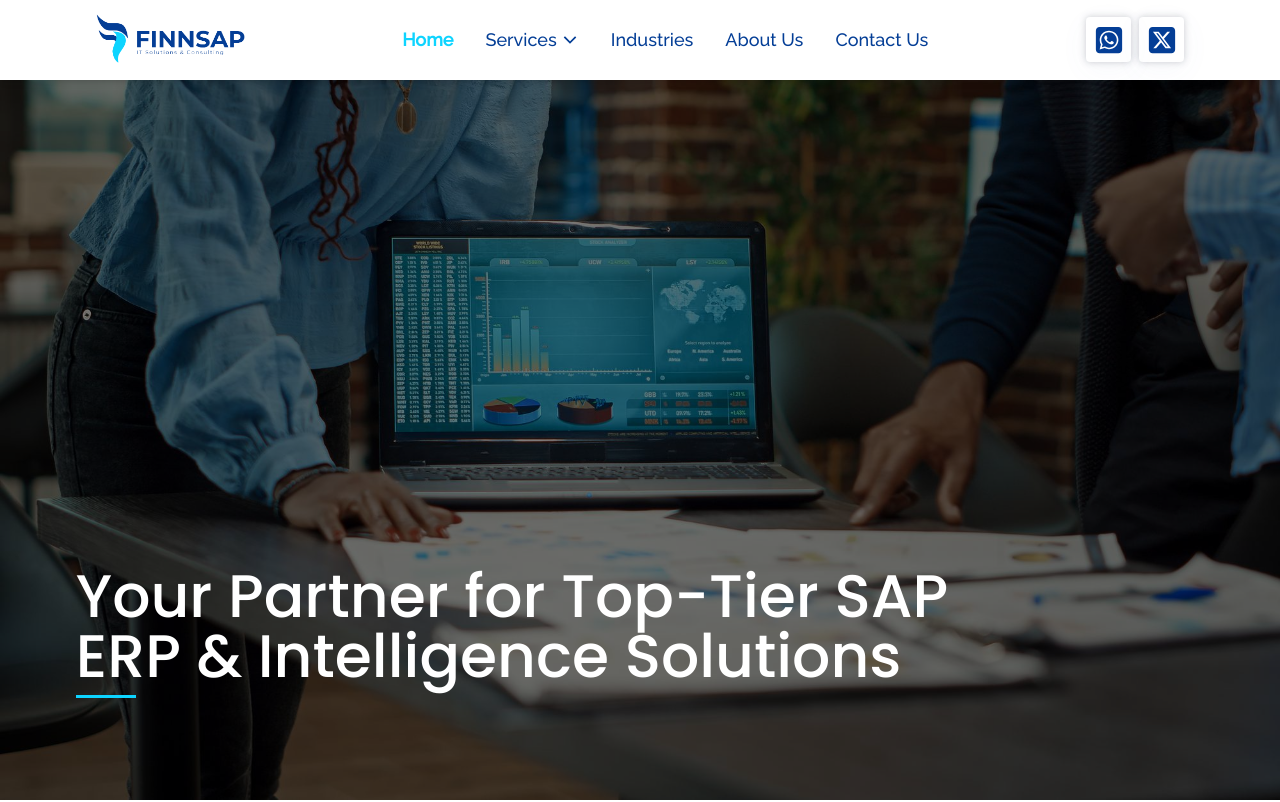
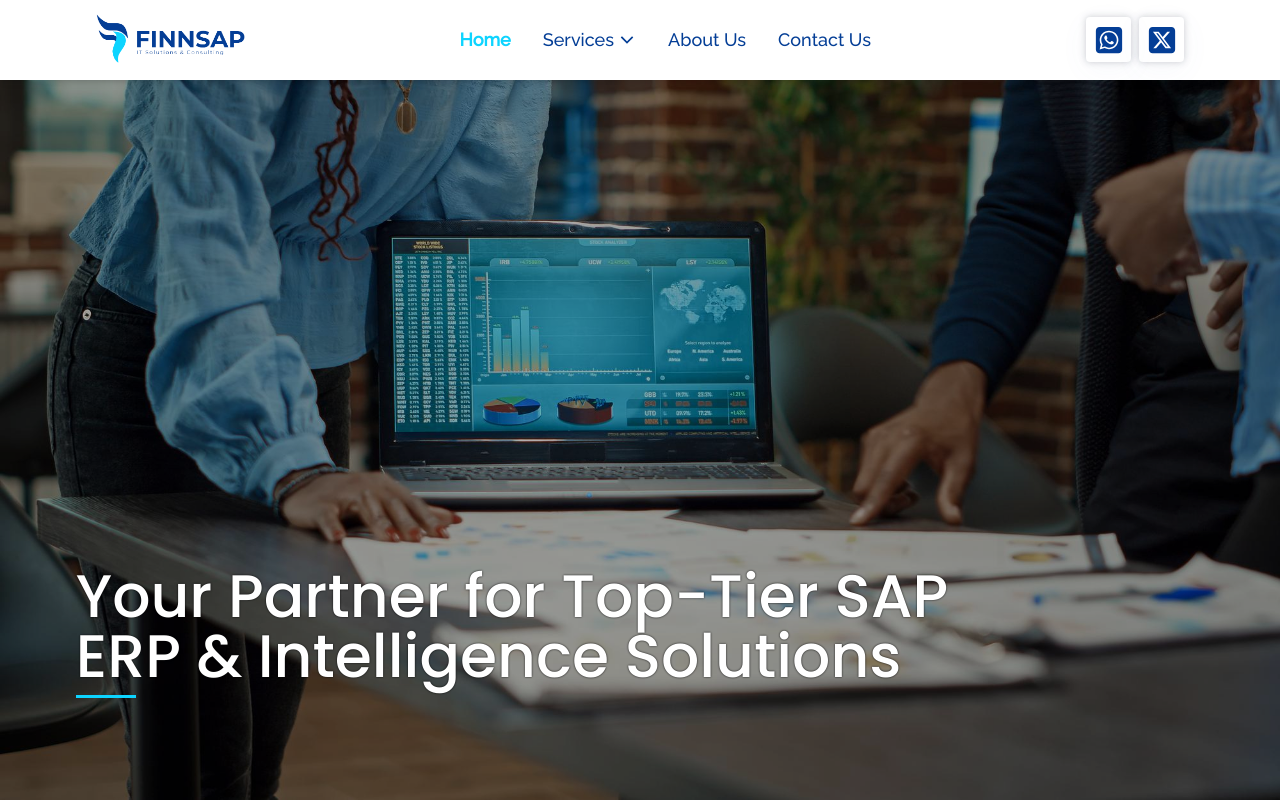
Before and after one commit to prabhatkumar628/finsap, a Next.js app: page / in a window 1280 px wide. Shown: the top 802 px of the page. Built offline with nearby package versions, Linux system fonts and the light colour scheme; grey boxes are pictures that could not be loaded.

Commit message:
replace Industries to SAP IS-Oil & Gas Consulting and menu changes

```diff
--- a/src/components/home/Banner.jsx
+++ b/src/components/home/Banner.jsx
@@ -48,9 +48,9 @@ export default function Banner() {
                 {banner.map((img, index) => (
                     <div key={index} className="max-h-[90vh] relative overflow-hidden">
                         <img src={`/home/banner/${img}`} alt={`banner-${index + 1}`} />
-                        <div className="absolute bg-[rgba(0,0,0,0.5)] top-0 left-0 w-full min-h-full flex justify-center items-center pe-[10%] xl:pe-[20%] pt-[30%] md:pt-[30%]">
+                        <div className="absolute bg-[rgba(0,0,0,0.3)] top-0 left-0 w-full min-h-full flex justify-center items-center pe-[10%] xl:pe-[20%] pt-[30%] md:pt-[30%]">
                             <div className="flex flex-col text-white">
-                                <h1 className={`${unbounded.className} pb-2 md:pb-3 text-xl sm:text-2xl md:text-4xl lg:text-5xl xl:text-6xl relative after:content-[''] after:absolute after:bottom-0 after:left-0 after:bg-[#0dd4ff] after:w-[60px] after:h-[3px] `}>
+                                <h1 className={`${unbounded.className} text-shadow pb-2 md:pb-3 text-xl sm:text-2xl md:text-4xl lg:text-5xl xl:text-6xl relative after:content-[''] after:absolute after:bottom-0 after:left-0 after:bg-[#0dd4ff] after:w-[60px] after:h-[3px] `}>
                                     Your Partner for Top-Tier SAP<br  />ERP & Intelligence Solutions
                                 </h1>
                             </div>
--- a/src/components/home/home.css
+++ b/src/components/home/home.css
@@ -6,3 +6,6 @@
         clip-path: polygon(100% 0, 90% 50%, 100% 100%, 10% 100%, 0 50%, 10% 0);
     }
 }
+.text-shadow{
+    text-shadow: 0px 0px 2px black;
+}
--- a/src/components/layout/Header.jsx
+++ b/src/components/layout/Header.jsx
@@ -21,6 +21,8 @@ export default function Header() {
     const [navFixed, setNavFixed] = useState(false)
     const [lastScrollY, setLastScrollY] = useState(0)
     const servicesRef = useRef()
+    const sidebarRef = useRef()
+    const navBarBtn = useRef(null)
     const pathname = usePathname()
     useEffect(() => {
         setMenu(false)
@@ -68,6 +70,24 @@ export default function Header() {
         };
     }, []);
 
+    useEffect(() => {
+        const handleClickOutSideSidebar = (e) => {
+            if (
+                sidebarRef.current &&
+                !sidebarRef.current.contains(e.target) &&
+                (!navBarBtn.current || !navBarBtn.current.contains(e.target))
+            ) {
+                setMenu(false);
+            }
+        };
+        document.addEventListener("click", handleClickOutSideSidebar);
+        window.addEventListener("scroll", handleClickOutSideSidebar);
+        return () => {
+            document.removeEventListener("click", handleClickOutSideSidebar);
+            window.removeEventListener("scroll", handleClickOutSideSidebar);
+        };
+    }, []);
+
     return (
         <header style={{ boxShadow: "rgba(67, 71, 85, 0.27) 0px 0px 0.25em, rgba(90, 125, 188, 0.05) 0px 0.25em 1em" }}
             className={`${navFixed ? "fixed top-0 left-0" : "static"} w-full p-3 px-4 sm:min-h-[80px] sm:px-10 md:px-16 lg:px-24 bg-white !shadow-md z-50 grid place-items-center`}>
@@ -83,7 +103,7 @@ export default function Header() {
                         priority
                     />
                 </Link>
-                <div style={{ boxShadow: "rgba(0, 0, 0, 0.07) 0px 1px 1px, rgba(0, 0, 0, 0.07) 0px 2px 2px, rgba(0, 0, 0, 0.07) 0px 4px 4px, rgba(0, 0, 0, 0.07) 0px 8px 8px, rgba(0, 0, 0, 0.07) 0px 16px 16px" }}
+                <div ref={sidebarRef} style={{ boxShadow: "rgba(0, 0, 0, 0.07) 0px 1px 1px, rgba(0, 0, 0, 0.07) 0px 2px 2px, rgba(0, 0, 0, 0.07) 0px 4px 4px, rgba(0, 0, 0, 0.07) 0px 8px 8px, rgba(0, 0, 0, 0.07) 0px 16px 16px" }}
                     className={`fixed top-0 right-0 h-screen w-[300px] mr-[-350px] md:mr-0 ${menu ? "!mr-0" : ""} md:static md:w-full md:h-auto bg-white md:!shadow-none md:bg-transparent transition-all duration-300 ease-in-out z-50`}>
                     <div className="p-3 px-4 sm:px-10 grid place-items-end md:hidden">
                         <div onClick={() => setMenu(false)} style={{ boxShadow: "rgba(67, 71, 85, 0.27) 0px 0px 0.25em, rgba(90, 125, 188, 0.05) 0px 0.25em 1em" }} className="w-[40px] h-[40px] rounded-sm shadow-1 text-[#043e96] grid place-items-center text-3xl">
@@ -146,6 +166,9 @@ export default function Header() {
                                         <li className="flex mt-3">
                                             <Link className={`${pathname == "/services/SAP-Services/SAP-AMI-Consulting" ? "font-semibold !text-[#0ed4ff]" : ""} text-[#043e96] hover:text-[#0ed4ff] transition px-2 py-0 text-sm w-full`} href={"/services/SAP-Services/SAP-AMI-Consulting"}>SAP AMI Consulting</Link>
                                         </li>
+                                        <li className="flex mt-3">
+                                            <Link className={`${pathname == "/industries/SAP-Oil-And-Gas-Consulting" ? "font-semibold !text-[#0ed4ff]" : ""} text-[#043e96] hover:text-[#0ed4ff] transition px-2 py-0 text-sm w-full`} href={"/industries/SAP-Oil-And-Gas-Consulting"}>SAP IS-Oil & Gas Consulting</Link>
+                                        </li>
                                     </ul>
                                 </div>
                                 <div className="col-span-12 md:col-span-4 lg:col-span-3">
@@ -186,9 +209,9 @@ export default function Header() {
                             </div>
                         </li>
 
-                        <li className={`${raleway.className} flex`}>
+                        {/* <li className={`${raleway.className} flex`}>
                             <Link className={`${pathname.startsWith("/industries") ? "font-semibold !text-[#0ed4ff]" : ""} text-[#043e96] hover:text-[#0ed4ff] transition px-2 py-1 md:p-2 w-full`} href={"/industries/SAP-Oil-And-Gas-Consulting"}>Industries</Link>
-                        </li>
+                        </li> */}
                         <li className={`${raleway.className} flex`}>
                             <Link className={`${pathname.startsWith("/about") ? "font-semibold !text-[#0ed4ff]" : ""} text-[#043e96] hover:text-[#0ed4ff] transition px-2 py-1 md:p-2 w-full`} href={"/about"}>About Us</Link>
                         </li>
@@ -208,7 +231,7 @@ export default function Header() {
                             <FaSquareXTwitter />
                         </div>
                     </Link>
-                    <VscThreeBars onClick={() => setMenu(pre => !pre)} className="md:hidden text-[#0ed4ff]" />
+                    <VscThreeBars ref={navBarBtn} onClick={() => setMenu(pre => !pre)} className="md:hidden text-[#0ed4ff]" />
                 </div>
             </nav>
         </header>
```
